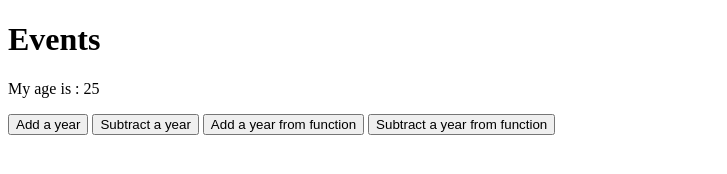
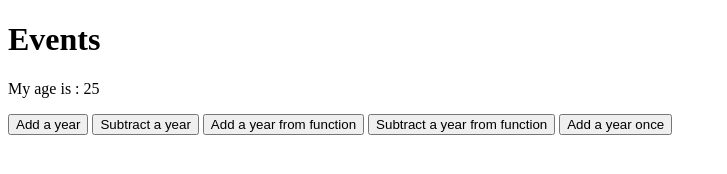
Before and after one commit to 0racularGh0st/vuejs-practice, a plain HTML site: page index.html in a window 1280 px wide. Shown: the whole page, without its empty margins (0-727 px from the left). Drawn offline with nearby package versions, Linux system fonts and the light colour scheme.

Commit message:
Add event modifier

```diff
--- a/index.html
+++ b/index.html
@@ -14,6 +14,7 @@
            <button @click="age--">Subtract a year</button>
            <button v-on:click="add">Add a year from function</button>
            <button @click="subtract">Subtract a year from function</button>
+           <button @click.once="age++">Add a year once</button>
         </div>
     </body>
     <script src="app.js"></script>
```
